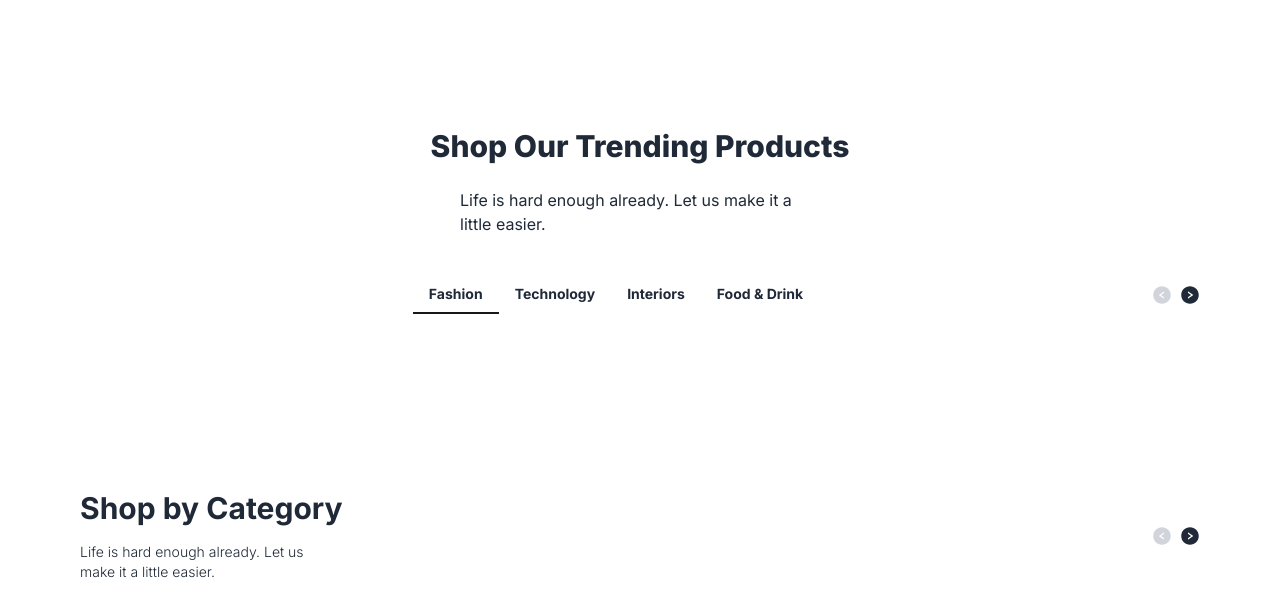
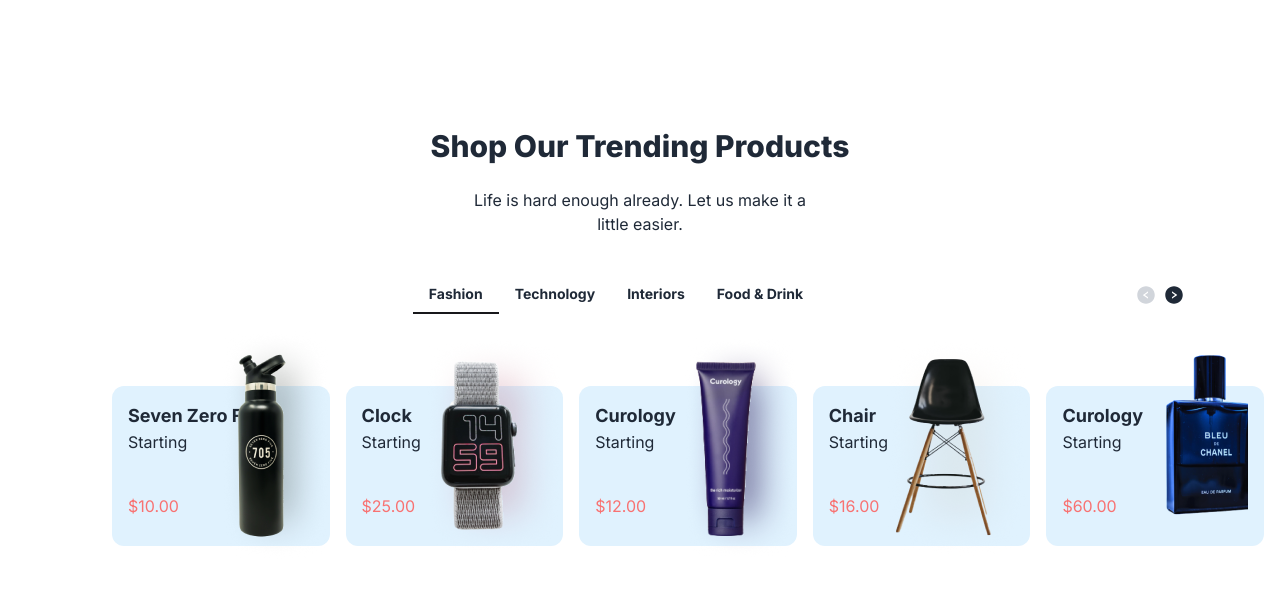
Before and after one commit to sfshovon/API-Craft, a Next.js app: page / in a window 1280 px wide. Shown: the part 880-1490 px from the top of the page. Built offline with nearby package versions, Linux system fonts and the light colour scheme; no server answers.

Commit message:
Trending Section Completed

```diff
--- a/src/components/Trending.jsx
+++ b/src/components/Trending.jsx
@@ -2,13 +2,13 @@
 
 const Trending = () => {
   return (
-    <div className="my-4 md:my-36 px-4 md:px-20">
-      <div className="flex flex-col justify-center items-center">
-      <h2 className="text-3xl font-extrabold">Shop Our Trending Products</h2>
-      <p className="mt-6 w-[360px]">Life is hard enough already. Let us make it a little easier.</p>
+    <div className="my-4 md:my-36 px-4">
+      <div className="flex text-center flex-col justify-center items-center md:px-20">
+      <h2 className="text-3xl text-center font-extrabold">Shop Our Trending Products</h2>
+      <p className="mt-6 w-[360px] text-center">Life is hard enough already. Let us make it a little easier.</p>
       </div>
 
-      <div className="mt-8 flex items-center">
+      <div className="mt-8 flex items-center md:px-20">
         <div className="flex justify-center flex-1">
           <ul className="text-sm menu menu-horizontal font-bold">
             <li className="border-b-2 border-zinc-900"><h6>Fashion</h6></li>
@@ -22,6 +22,58 @@
           <AiFillRightCircle size={20}/>
         </div>
       </div>
+      <div className="grid grid-cols-10 gap-10 lg:gap-4 mt-16 ml-0 lg:ml-24">
+        <div className="lg:col-span-2 md:col-span-5 mx-6 lg:mx-0 col-span-10 py-4 px-4 flex bg-sky-100 h-40 rounded-xl relative">
+          <div>
+            <h3 className="text-lg font-bold">Seven Zero Five</h3>
+            <p>Starting</p>
+            <p className="text-error mt-10">$10.00</p>
+          </div>
+          <div className="absolute -top-14 right-0">
+            <img src="705.png" alt="705" className=""/>
+          </div>
+        </div>
+        <div className="lg:col-span-2 md:col-span-5 mx-6 lg:mx-0 col-span-10 py-4 px-4 flex bg-sky-100 h-40 rounded-xl relative">
+          <div>
+            <h3 className="text-lg font-bold">Clock</h3>
+            <p>Starting</p>
+            <p className="text-error mt-10">$25.00</p>
+          </div>
+          <div className="absolute -top-12 right-0">
+            <img src="Clock.png" alt="clock" className=""/>
+          </div>
+        </div>
+        <div className="lg:col-span-2 md:col-span-5 mx-6 lg:mx-0 col-span-10 py-4 px-4 flex bg-sky-100 h-40 rounded-xl relative">
+          <div>
+            <h3 className="text-lg font-bold">Curology</h3>
+            <p>Starting</p>
+            <p className="text-error mt-10">$12.00</p>
+          </div>
+          <div className="absolute -top-12 right-0">
+            <img src="Curology-1.png" alt="curology-1" className=""/>
+          </div>
+        </div>
+        <div className="lg:col-span-2 md:col-span-5 mx-6 lg:mx-0 col-span-10 py-4 px-4 flex bg-sky-100 h-40 rounded-xl relative">
+          <div>
+            <h3 className="text-lg font-bold">Chair</h3>
+            <p>Starting</p>
+            <p className="text-error mt-10">$16.00</p>
+          </div>
+          <div className="absolute -top-12 right-0">
+            <img src="Chair.png" alt="chair" className=""/>
+          </div>
+        </div>
+        <div className="lg:col-span-2 md:col-span-5 mx-6 lg:mx-0 col-span-10 py-4 px-4 flex bg-sky-100 h-40 rounded-xl relative">
+          <div>
+            <h3 className="text-lg font-bold">Curology</h3>
+            <p>Starting</p>
+            <p className="text-error mt-10">$60.00</p>
+          </div>
+          <div className="absolute -top-8 right-4">
+            <img src="Curology-2.png" alt="curology-2" className=""/>
+          </div>
+        </div>
+      </div>
     </div>
   )
 }
```
